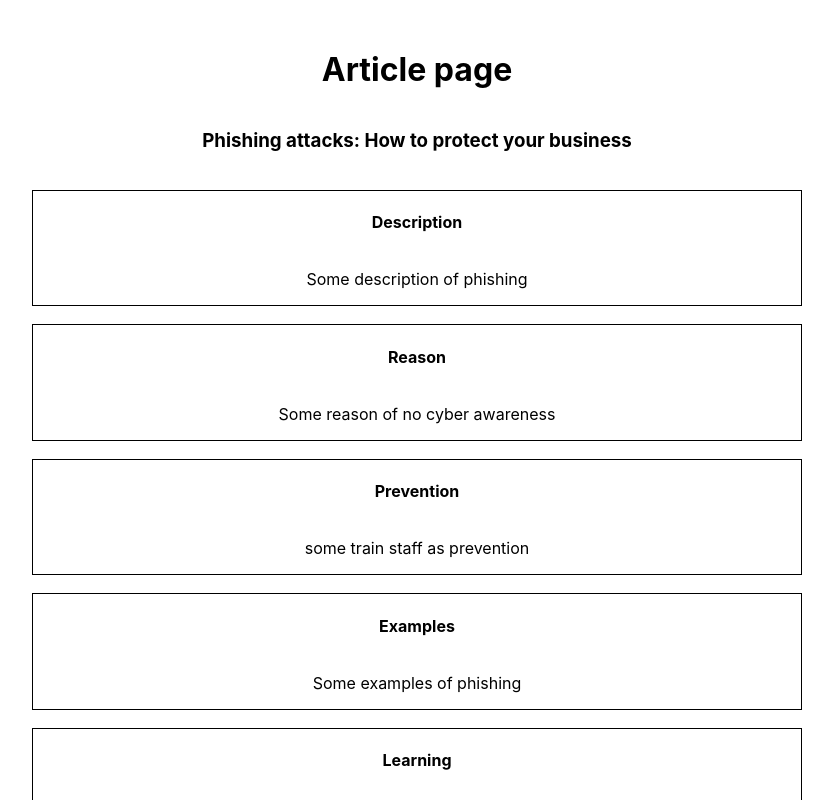
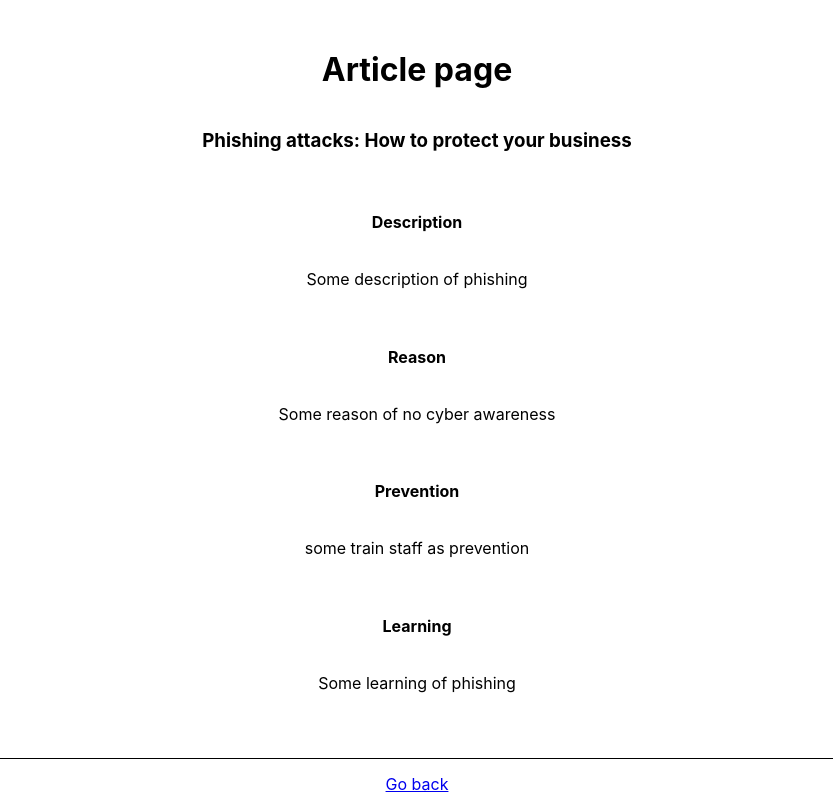
Before and after one commit to makskornakov/cyber-learning, a React (Create React App) app: page / in a window 1280 px wide. Both pictures are taken after a click on the button "Phishing". Shown: the top 800 px of the page, without its empty margins (223-1056 px from the left). Built offline with nearby package versions, Linux system fonts and the light colour scheme.

Commit message:
another way

```diff
--- a/src/Article.tsx
+++ b/src/Article.tsx
@@ -24,13 +24,13 @@ const Article = () => {
   if (!article)
     return NoPage('Article not found in infoMap.json (src/infoMap.json)');
 
-  console.log(article);
-  console.log(textsData.texts);
+  // console.log(article);
+  // console.log(textsData.texts);
   return (
     <HomeContainer>
       <h1>Article page</h1>
       <h3>{article.title}</h3>
-      {displayArticle(splitArrayBySimilarity(article.sections))}
+      {renderArticle(article)}
       <FooterContainer>
         <Link to="/">Go back</Link>
       </FooterContainer>
@@ -40,49 +40,21 @@ const Article = () => {
 
 export default Article;
 
-function splitArrayBySimilarity(array: string[]) {
-  const result = [] as string[][];
-  let currentArray = [] as string[];
-
-  for (let i = 0; i < array.length; i++) {
-    if (i === 0) {
-      currentArray.push(array[i]);
-    } else {
-      const previous = array[i - 1];
-      const current = array[i];
-
-      if (previous.split('-')[1] === current.split('-')[1]) {
-        currentArray.push(current);
-      } else {
-        result.push(currentArray);
-        currentArray = [current];
-      }
-    }
-  }
-  console.log(result);
-  return result;
-}
-
-function displayArticle(array: string[][]) {
+function renderArticle(article: ArticleData) {
   const textsArray = textsData.texts as TextData[];
 
-  return array.map((section) => {
-    const text = textsArray.find((text) => text.name === section[0]);
-
-    if (!text) return null;
-    const textName = text.name.split('-')[1];
+  return article.sections.map((sectionArray) => {
+    const textName = sectionArray.name;
     const textNameCapitalized =
       textName.charAt(0).toUpperCase() + textName.slice(1);
 
     return (
-      <ArticleContainer
-        style={{
-          outline: '0.5px solid black',
-        }}
-      >
+      <ArticleContainer>
         <h4>{textNameCapitalized}</h4>
-        {section.map((textName) => {
-          const text = textsArray.find((text) => text.name === textName);
+        {sectionArray.paragraphs.map((section) => {
+          const text = textsArray.find(
+            (text) => text.name === `${section}-${textName}`
+          );
           if (!text) return null;
           return <p>{text.text}</p>;
         })}
--- a/src/infoMap.json
+++ b/src/infoMap.json
@@ -4,68 +4,93 @@
       "name": "phishing",
       "title": "Phishing attacks: How to protect your business",
       "sections": [
-        "phishing-description",
-
-        "noCyberAwareness-reason",
-
-        "trainStaff-prevention",
-
-        "phishing-examples",
-        "phishing-learning",
-        "phishing-questions"
+        {
+          "name": "description",
+          "paragraphs": ["phishing"]
+        },
+        {
+          "name": "reason",
+          "paragraphs": ["noCyberAwareness"]
+        },
+        {
+          "name": "prevention",
+          "paragraphs": ["trainStaff"]
+        },
+        {
+          "name": "learning",
+          "paragraphs": ["phishing"]
+        }
       ]
     },
     {
       "name": "ransomware",
       "title": "Ransomware attack",
       "sections": [
-        "ransomware-description",
-
-        "noCyberAwareness-reason",
-        "systemsNotUpToDate-reason",
-
-        "trainStaff-prevention",
-        "systemUpdate-prevention",
-
-        "ransomware-examples",
-        "ransomware-learning",
-        "ransomware-questions"
+        {
+          "name": "description",
+          "paragraphs": ["ransomware"]
+        },
+        {
+          "name": "reason",
+          "paragraphs": ["noCyberAwareness", "systemsNotUpToDate"]
+        },
+        {
+          "name": "prevention",
+          "paragraphs": ["trainStaff", "systemUpdate"]
+        },
+        {
+          "name": "learning",
+          "paragraphs": ["ransomware"]
+        }
       ]
     },
     {
       "name": "watering-hole",
       "title": "Watering hole attacks",
       "sections": [
-        "wateringHole-description",
-
-        "noCyberAwareness-reason",
-        "noSecurityAudit-reason",
-        "systemsNotUpToDate-reason",
-        "noUseOfVpn-reason",
-
-        "trainStaff-prevention",
-        "audit-prevention",
-        "systemUpdate-prevention",
-        "getVpn-prevention",
-
-        "wateringHole-examples",
-        "wateringHole-learning",
-        "wateringHole-questions"
+        {
+          "name": "description",
+          "paragraphs": ["wateringHole"]
+        },
+        {
+          "name": "reason",
+          "paragraphs": [
+            "noCyberAwareness",
+            "noSecurityAudit",
+            "systemsNotUpToDate",
+            "noUseOfVpn"
+          ]
+        },
+        {
+          "name": "prevention",
+          "paragraphs": ["trainStaff", "audit", "systemUpdate", "getVpn"]
+        },
+        {
+          "name": "learning",
+          "paragraphs": ["wateringHole"]
+        }
       ]
     },
     {
       "name": "malware-based",
       "title": "Malware based attacks",
       "sections": [
-        "malware-description",
-
-        "systemsNotUpToDate-reason",
-
-        "systemUpdate-prevention",
-
-        "malware-examples",
-        "malware-learning",
-        "malware-questions"
+        {
+          "name": "description",
+          "paragraphs": ["malware"]
+        },
+        {
+          "name": "reason",
+          "paragraphs": ["systemsNotUpToDate"]
+        },
+        {
+          "name": "prevention",
+          "paragraphs": ["systemUpdate"]
+        },
+        {
+          "name": "learning",
+          "paragraphs": ["malware"]
+        }
       ]
     },
 
@@ -73,66 +98,93 @@
       "name": "man-middle",
       "title": "Man in the middle attack",
       "sections": [
-        "wateringHole-description",
-
-        "notSecureInternet-reason",
-        "noUseOfVpn-reason",
-        "noUseOfMfa-reason",
-        "noEndPointSecurity-reason",
-
-        "safeInternet-prevention",
-        "getVpn-prevention",
-        "useMfa-prevention",
-        "endPointSecurity-prevention",
-
-        "wateringHole-examples",
-        "wateringHole-learning",
-        "wateringHole-questions"
+        {
+          "name": "description",
+          "paragraphs": ["manInTheMiddle"]
+        },
+        {
+          "name": "reason",
+          "paragraphs": [
+            "notSecureInternet",
+            "noUseOfVpn",
+            "noUseOfMfa",
+            "noEndPointSecurity"
+          ]
+        },
+        {
+          "name": "prevention",
+          "paragraphs": ["safeInternet", "getVpn", "useMfa", "endPointSecurity"]
+        },
+        {
+          "name": "learning",
+          "paragraphs": ["manInTheMiddle"]
+        }
       ]
     },
     {
       "name": "ddos-attack",
       "title": "DDOS Attack",
       "sections": [
-        "ddos-description",
-
-        "noFireWall-reason",
-
-        "firewall-prevention",
-
-        "ddos-examples",
-        "ddos-learning",
-        "ddos-questions"
+        {
+          "name": "description",
+          "paragraphs": ["ddos"]
+        },
+        {
+          "name": "reason",
+          "paragraphs": ["noFireWall"]
+        },
+        {
+          "name": "prevention",
+          "paragraphs": ["firewall"]
+        },
+        {
+          "name": "learning",
+          "paragraphs": ["ddos"]
+        }
       ]
     },
     {
       "name": "zeroDay-exploit",
       "title": "Zero Day Exploit",
       "sections": [
-        "zeroDay-description",
-
-        "noFireWall-reason",
-
-        "firewall-prevention",
-
-        "zeroDay-examples",
-        "zeroDay-learning",
-        "zeroDay-questions"
+        {
+          "name": "description",
+          "paragraphs": ["zeroDay"]
+        },
+        {
+          "name": "reason",
+          "paragraphs": ["noFireWall"]
+        },
+        {
+          "name": "prevention",
+          "paragraphs": ["firewall"]
+        },
+        {
+          "name": "learning",
+          "paragraphs": ["zeroDay"]
+        }
       ]
     },
     {
       "name": "crossLine-scripting",
       "title": "Cross line scripting attack",
       "sections": [
-        "crossLine-description",
-
-        "notSecureApplication-reason",
-
-        "createSecureApp-prevention",
-
-        "crossLine-examples",
-        "crossLine-learning",
-        "crossLine-questions"
+        {
+          "name": "description",
+          "paragraphs": ["crossLine"]
+        },
+        {
+          "name": "reason",
+          "paragraphs": ["notSecureApplication"]
+        },
+        {
+          "name": "prevention",
+          "paragraphs": ["createSecureApp"]
+        },
+        {
+          "name": "learning",
+          "paragraphs": ["crossLine"]
+        }
       ]
     }
   ]
--- a/src/texts.json
+++ b/src/texts.json
@@ -15,6 +15,10 @@
     {
       "name": "wateringHole-description",
       "text": "Some description of watering-hole"
+    },
+    {
+      "name": "manInTheMiddle-description",
+      "text": "Some description of manInTheMiddle attack"
     },
     {
       "name": "ddos-description",
@@ -104,116 +108,41 @@
     },
 
     {
-      "name": "phishing-examples",
-      "text": "Some examples of phishing"
-    },
-    {
-      "name": "phishing-prevention",
-      "text": "Some prevention of phishing"
-    },
-    {
       "name": "phishing-learning",
       "text": "Some learning of phishing"
     },
-    {
-      "name": "phishing-questions",
-      "text": "Some questions of phishing"
-    },
-    {
-      "name": "ransomware-examples",
-      "text": "Some examples of ransomware"
-    },
-    {
-      "name": "ransomware-prevention",
-      "text": "Some prevention of ransomware"
-    },
+
     {
       "name": "ransomware-learning",
       "text": "Some learning of ransomware"
     },
-    {
-      "name": "ransomware-questions",
-      "text": "Some questions of ransomware"
-    },
-    {
-      "name": "malware-examples",
-      "text": "Some examples of malware"
-    },
-    {
-      "name": "malware-prevention",
-      "text": "Some prevention of malware"
-    },
+
     {
       "name": "malware-learning",
       "text": "Some learning of malware"
     },
     {
-      "name": "malware-questions",
-      "text": "Some questions of malware"
-    },
-    {
-      "name": "wateringHole-examples",
-      "text": "Some examples of watering-hole"
-    },
-    {
-      "name": "wateringHole-prevention",
-      "text": "Some prevention of watering-hole"
+      "name": "manInTheMiddle-learning",
+      "text": "Some learning of manInTheMiddle attack"
     },
     {
       "name": "wateringHole-learning",
       "text": "Some learning of watering-hole"
     },
-    {
-      "name": "wateringHole-questions",
-      "text": "Some questions of watering-hole"
-    },
-    {
-      "name": "ddos-examples",
-      "text": "Some examples of ddos"
-    },
-    {
-      "name": "ddos-prevention",
-      "text": "Some prevention of ddos"
-    },
+
     {
       "name": "ddos-learning",
       "text": "Some learning of ddos"
     },
-    {
-      "name": "ddos-questions",
-      "text": "Some questions of ddos"
-    },
-    {
-      "name": "zeroDay-examples",
-      "text": "Some examples of zeroDay"
-    },
-    {
-      "name": "zeroDay-prevention",
-      "text": "Some prevention of zeroDay"
-    },
+
     {
       "name": "zeroDay-learning",
       "text": "Some learning of zeroDay"
     },
-    {
-      "name": "zeroDay-questions",
-      "text": "Some questions of zeroDay"
-    },
-    {
-      "name": "crossLine-examples",
-      "text": "Some examples of crossLine"
-    },
-    {
-      "name": "crossLine-prevention",
-      "text": "Some prevention of crossLine"
-    },
+
     {
       "name": "crossLine-learning",
       "text": "Some learning of crossLine"
-    },
-    {
-      "name": "crossLine-questions",
-      "text": "Some questions of crossLine"
     }
   ]
 }
```
Also changed, not shown: src/types.ts (+5 -2 lines).
